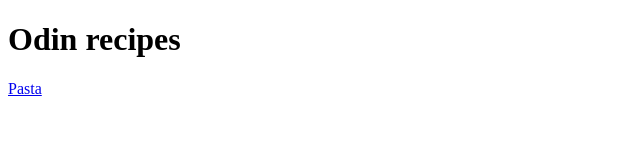
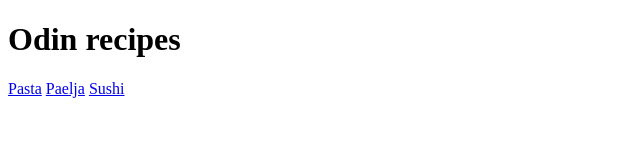
Before and after one commit to TomassR/odin-recipes, a plain HTML site: page index.html in a window 1280 px wide. Shown: the whole page, without its empty margins (0-640 px from the left). Drawn offline with Linux system fonts and the light colour scheme.

Commit message:
2 files added

```diff
--- a/index.html
+++ b/index.html
@@ -9,5 +9,7 @@
     <h1>Odin recipes</h1>
 
     <a href="recipes/pasta.html">Pasta</a>
+    <a href="recipes/paelja.html">Paelja</a>
+    <a href="recipes/sushi.html">Sushi</a>
 </body>
 </html>
```
Also changed, not shown: recipes/paelja.html (added), recipes/sushi.html (added).
